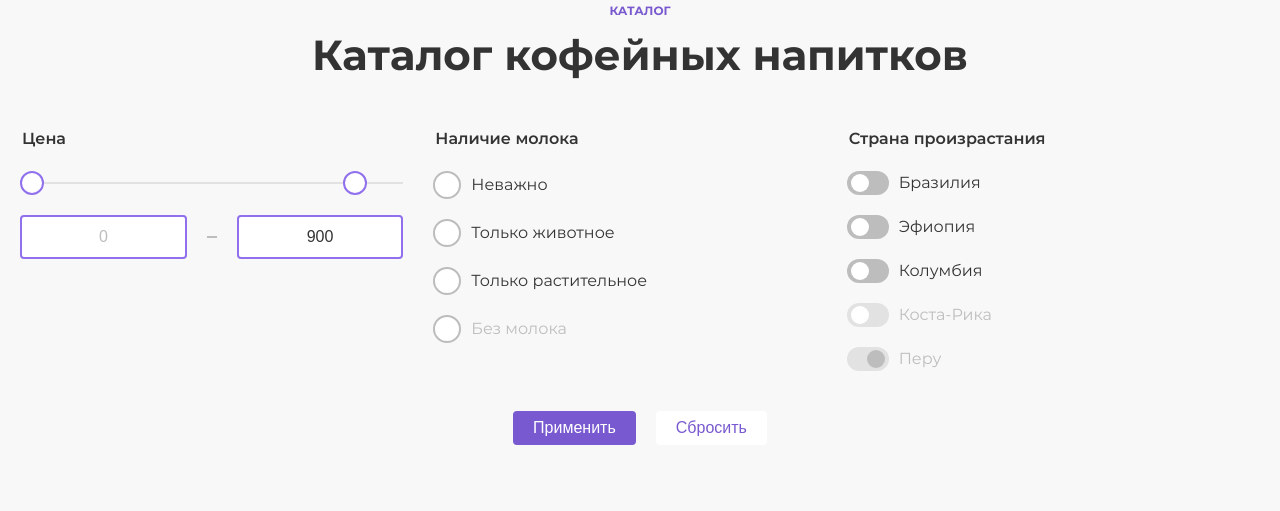
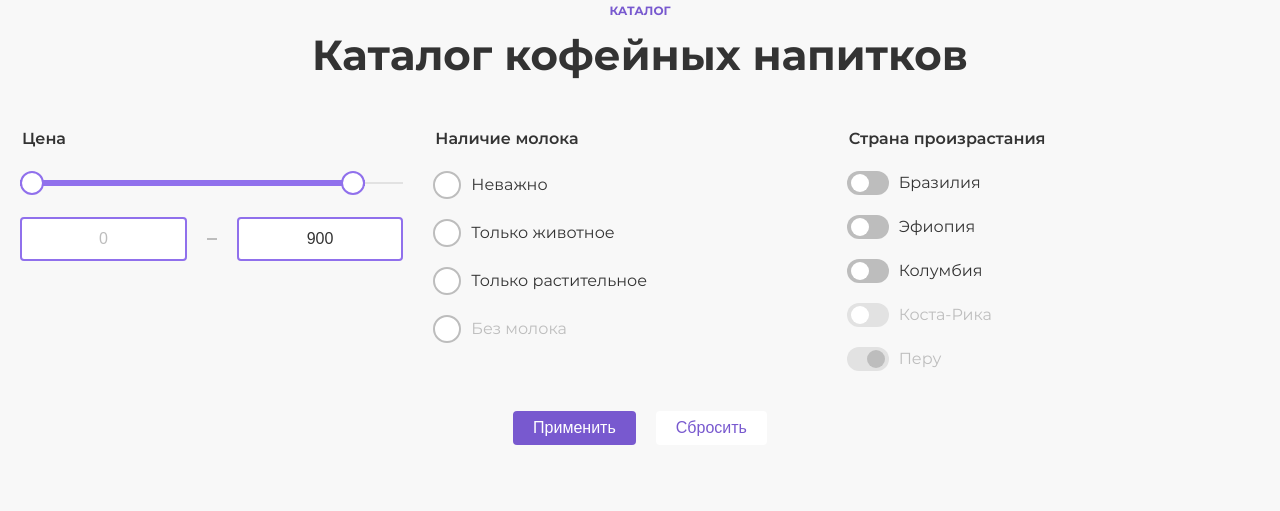
Before and after one commit to alexander-drach/HTML-Academy_Drink2Go, a website: page source/index.html in a window 1280 px wide. Shown: the part 1619-2130 px from the top of the page. Drawn offline with nearby package versions, Linux system fonts and the light colour scheme; files that its build step writes are made by us from their sources.

Commit message:
styling range div, buttons

```diff
--- a/source/index.html
+++ b/source/index.html
@@ -87,7 +87,8 @@
                   <span class="promo__badge">Новинка</span>
                   <h2 class="promo__title">Декаф Флэт Уайт</h2>
                   <div class="promo__desc">
-                    Свежесваренный кофе без кофеина из Эфиопии с натуральным фермерским молоком — то, что нужно для расслабления после тяжёлого рабочего дня
+                    Свежесваренный кофе без кофеина из Эфиопии с натуральным фермерским молоком — то, что нужно для
+                    расслабления после тяжёлого рабочего дня
                   </div><!-- promo__desc -->
                   <div class="promo__order">
                     <div class="promo__old-price">
@@ -115,7 +116,8 @@
                   <span class="promo__badge">Новинка</span>
                   <h2 class="promo__title">Лавандовый Латте</h2>
                   <div class="promo__desc">
-                    Невероятное сочетание перуанской высокогорной арабики с молоком ламы и лавандовым сиропом унесёт вас прямо на вершину Радужных гор
+                    Невероятное сочетание перуанской высокогорной арабики с молоком ламы и лавандовым сиропом унесёт вас
+                    прямо на вершину Радужных гор
                   </div><!-- promo__desc -->
                   <div class="promo__order">
                     <div class="promo__old-price">
@@ -143,7 +145,8 @@
                   <span class="promo__badge">Новинка</span>
                   <h2 class="promo__title">Тройной Эспрессо</h2>
                   <div class="promo__desc">
-                    Мощнее укола адреналина, чернее самой тёмной ночи, этот тройной эспрессо из Колумбии покажет вам, что такое настоящая бодрость
+                    Мощнее укола адреналина, чернее самой тёмной ночи, этот тройной эспрессо из Колумбии покажет вам,
+                    что такое настоящая бодрость
                   </div><!-- promo__desc -->
                   <div class="promo__order">
                     <div class="promo__old-price">
@@ -205,7 +208,8 @@
           </li>
           <li class="features__item">
             <div class="features__icon">
-              <img src="img/icons/stack.svg#icon-cheerfulness" width="50" height="56" alt="Иконка описания бодрости баланса кофеина">
+              <img src="img/icons/stack.svg#icon-cheerfulness" width="50" height="56"
+                alt="Иконка описания бодрости баланса кофеина">
             </div>
             <div class="features__content">
               <h3 class="features__title">Бодрость</h3>
@@ -218,7 +222,8 @@
           </li>
           <li class="features__item">
             <div class="features__icon">
-              <img src="img/icons/stack.svg#icon-eco" width="50" height="56" alt="Иконка экологичности, перерабатываемый материал упаковки">
+              <img src="img/icons/stack.svg#icon-eco" width="50" height="56"
+                alt="Иконка экологичности, перерабатываемый материал упаковки">
             </div>
             <div class="features__content">
               <h3 class="features__title">Экологичность</h3>
@@ -245,9 +250,13 @@
               <fieldset class="filter__group">
                 <legend class="filter__title">Цена</legend>
                 <div class="range">
-                <div class="range__track">
-                  <input type="range" min="0" step="1" max="1000" name="min" value="0">
-                  <input type="range" min="0" step="1" max="1000" name="max" value="900">
+                  <div class="range__bar">
+                    <div class="range__track"></div>
+                    <div class="range__progress"></div>
+                    <button class="range__btn range__btn--min" type="button">от</button>
+                    <button class="range__btn range__btn--max" type="button">до</button>
+                    <!-- <input id="from" type="range" min="0" step="1" max="1000" name="min" value="0"> -->
+                    <!-- <input type="range" min="0" step="1" max="1000" name="max" value="900"> -->
                   </div>
                   <div class="range__values">
                     <input id="range-from" class="range__value range__value--from" type="text" placeholder="0">
--- a/source/sass/blocks/range.scss
+++ b/source/sass/blocks/range.scss
@@ -1,81 +1,49 @@
-.range__track {
+.range {
   position: relative;
-  pointer-events: none;
-  height: 24px;
+  height: 86px;
 }
 
-.range__track input[type="range"] {
+.range__bar {
+  position: relative;
+  height: 24px;
+  margin-bottom: 22px;
+}
+
+.range__track {
   position: absolute;
   left: 0;
-  top: 0;
+  top: 50%;
   width: 100%;
-  height: 24px;
-  display: block;
-  margin: 0;
-
-  -webkit-appearance: none;
-  -moz-appearance: none;
-  appearance: none;
-  background: none;
+  height: 2px;
+  background-color: $light-grey;
+  transform: translateY(-50%);
 }
 
-input[type="range"]::-webkit-slider-thumb {
-  pointer-events: all;
+.range__progress {
+  position: absolute;
+  left: 0;
+  top: 50%;
+  width: 90%;
+  height: 6px;
+  background-color: $primary-lighter;
+  transform: translateY(-50%);
 }
 
-input[type="range"]::-moz-range-thumb {
-  pointer-events: all;
-}
-
-input[type="range"]::-ms-thumb {
-  pointer-events: all;
-}
-
-input[type="range"]::-webkit-slider-runnable-track {
-  border-radius: 0;
-  height: 2px;
-  border: none;
-  background: $light-grey;
-}
-
-input[type="range"]::-moz-range-track {
-  border-radius: 0;
-  height: 2px;
-  border: none;
-  background: $light-grey;
-}
-
-input[type="range"]::-webkit-slider-thumb {
-  position: relative;
+.range__btn {
+  position: absolute;
+  width:24px;
+  height: 24px;
   background: $base-white;
   border: 2px solid $primary-lighter;
   border-radius: 50%;
-  cursor: pointer;
-  width:24px;
-  height: 24px;
-  -webkit-appearance: none;
-  margin-top: -11px;
-  z-index: 3;
-}
+  font-size: 0;
 
-input[type="range"]::-moz-range-thumb {
-  position: relative;
-  background: $base-white;
-  border: 2px solid $primary-lighter;
-  border-radius: 50%;
-  cursor: pointer;
-  width:24px;
-  height: 24px;
-  -webkit-appearance: none;
-  margin-top: -11px;
-  z-index: 3;
-}
+  &--min {
+    left: 0;
+  }
 
-.range__track {
-  margin-bottom: 24px;
-
-  @media screen and (min-width: 768px) {
-    margin-bottom: 20px;
+  &--max {
+    left: calc(90% - 24px);
   }
 }
 
```
Lines whose indentation alone changed are shown as unchanged.
